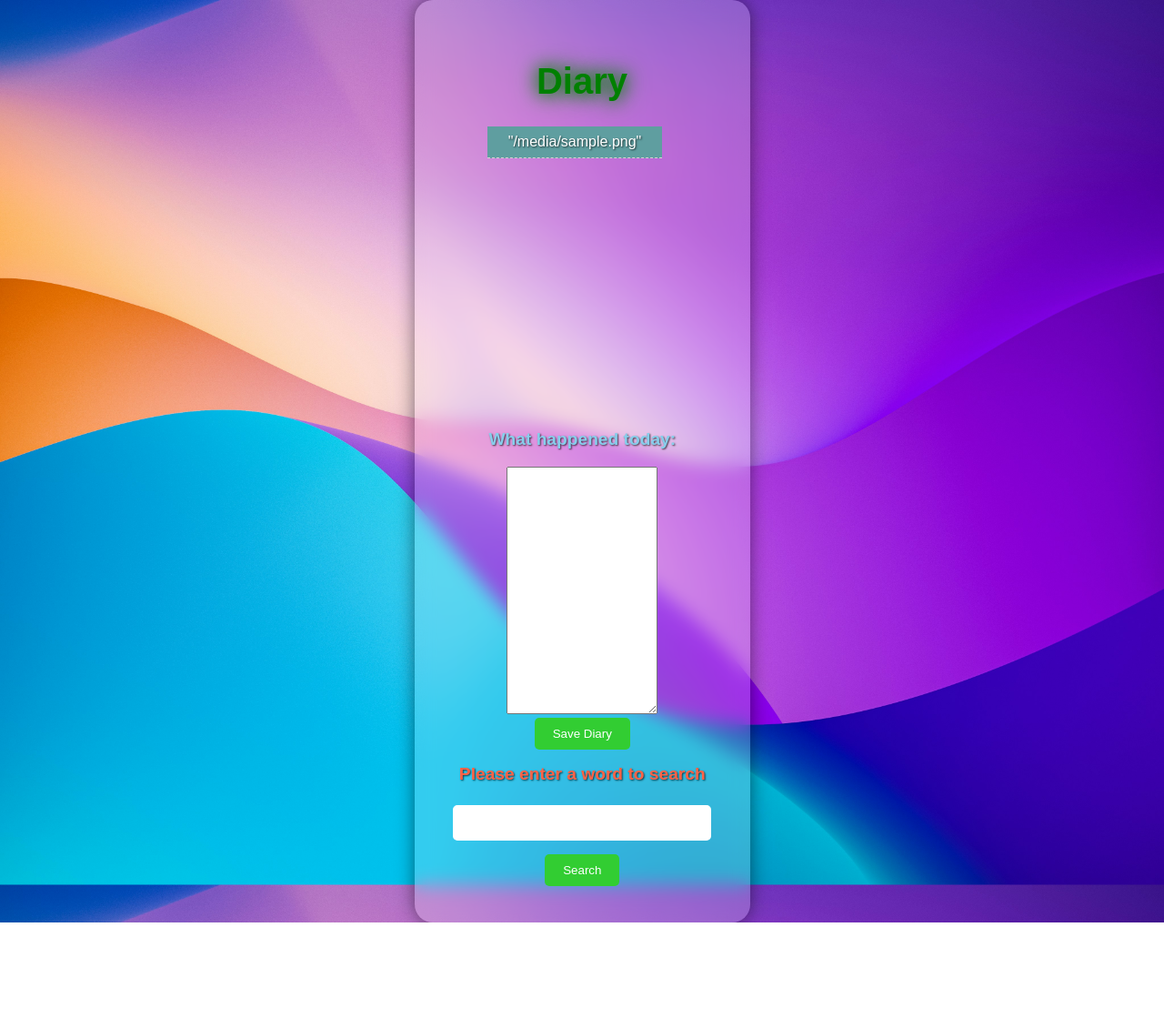
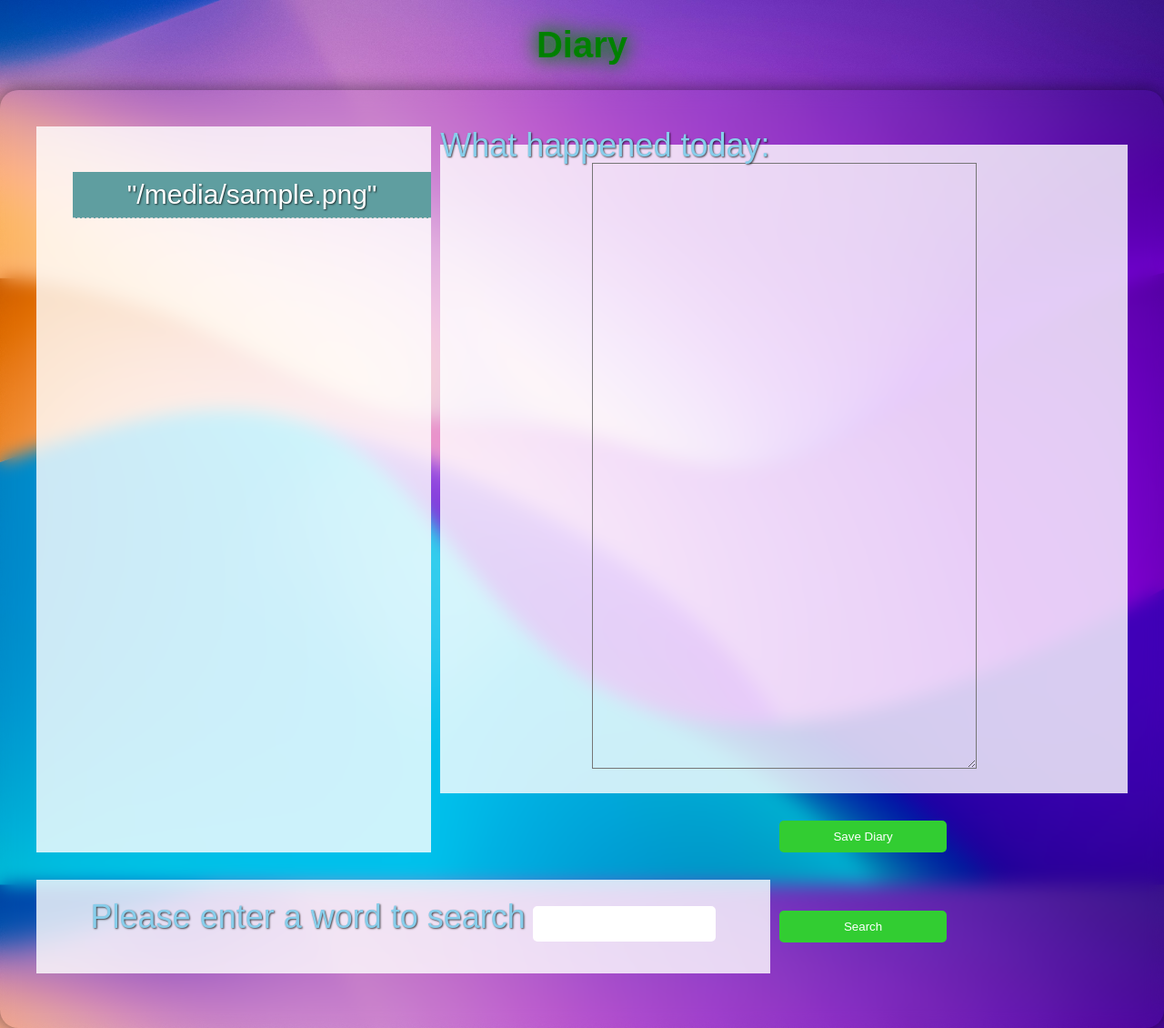
Before and after one commit to anzak-hub/Diary_Flask, a Flask app: template templates/index.html in a window 1280 px wide. Shown: the whole page at 91% size. Before the commit the page ends 1014 px from the top, so only its background shows below. Run offline with Flask 3, Linux system fonts and the light colour scheme; the template is opened without the code that fills it: most values are stand-ins (such as "Sample title", 1, 10 or a date in 2020).

Commit message:
Kampg mit Transparency

```diff
--- a/app.py
+++ b/app.py
@@ -44,8 +44,8 @@
     return render_template('index.html', message = "After selected")
     return jsonify({'status': 'success', 'selectedItem': selected_item})
 
-@app.route('/doubleclick/<int:item_id>', methods=["GET", "POST"])
-def handle_doubleclick(item_id):
+@app.route('/doubleclick', methods=["GET", "POST"])
+def handle_doubleclick():
     data = request.get_json()
     print(data)
     # Process the double-click event here
--- a/static/javascriptfile.js
+++ b/static/javascriptfile.js
@@ -23,22 +23,23 @@
 document.addEventListener('DOMContentLoaded', () => {
     const listItems = document.querySelectorAll('li');
     listItems.forEach(item => {
-        item.addEventListener('click', handleClick);
+        //item.addEventListener('click', handleClick);
+        item.addEventListener('dblclick', handleDoubleClick);
     });
 });
 
-function handleDoubleClick(itemId) {
-    fetch(`/doubleclick/${itemId}`, {
+function handleDoubleClick(event) {
+    fetch(`/doubleclick`, {
         method: 'POST',
         headers: {
             'Content-Type': 'application/json'
         },
-        body: JSON.stringify({ id: itemId , selectedItem: event.target.innerText})
+        body: JSON.stringify({ id: event.target.id , selectedItem: event.target.innerText})
     })
     .then(response => response.json())
     .then(data => {
         console.log('Success:', data);
-        alert(`Item ${itemId} was double-clicked!`);
+        alert(`Item ${event.target.id} was double-clicked!`);
     })
     .catch((error) => {
         console.error('Error:', error);
--- a/static/styles.css
+++ b/static/styles.css
@@ -6,25 +6,80 @@
     font-family: Arial, sans-serif;
     background: url('background.jpg') no-repeat center center fixed;
     background-size: cover;
-    display: flex;
+    text-align: center;
+    /*display: flex;
     justify-content: center;
     align-items: center;
-    /*height: 100vh;
+    height: 100vh;
     width: 100vh;*/
     color: #fff;
     text-shadow: 1px 1px 2px rgba(0, 0, 0, 0.7);
 }
+.items { grid-area: a;}
+.divDiaryInput { grid-area: b;}
+.save { grid-area: d;
+    align-self: center;}
+.divLabelSearch { grid-area: e;}
+.search { grid-area: f;
+    align-self: center;}
 
-.container {
+.grid-container {
+    display: grid;
+    grid-template-areas:
+        "a a b b b b"
+        "a a b b b b"
+        "a a b b b b"
+        "a a . d d ."
+        "e e e f f .";
+    grid-gap: 10px;
     background: rgba(255, 255, 255, 0.2);
     backdrop-filter: blur(10px);
     border-radius: 20px;
     padding: 40px; /* Größeres Padding für die größere Box */
     /*max-width: 700px; /* Deutlich größere Box */
-    text-align: center;
     box-shadow: 0 0 20px rgba(0, 0, 0, 0.5);
     animation: pop 0.5s ease-out;
+    transition: 0.3s;
+
+    background-color: transparent;
+
 }
+
+.grid-container > div{
+    background-color: rgba(255, 255, 255, 0.8);
+    text-align: center;
+    padding: 20px 0;
+    font-size: 30px;
+}
+
+.divDiaryInput {
+    position: relative;
+    margin: 20px 0;
+    background: rgba(0, 0, 0, .01);
+    backdrop-filter: blur(10px);
+
+}
+
+.divDiaryInput label {
+    position: absolute;
+    top: -20px;
+    left: 0;
+    font-size: 14px;
+    color: #87ceeb;
+}
+
+.divLabelSearch {
+    margin: 20px 0;
+    transition: 0.3s;
+    background-color: rgba(255, 0, 0, 0.4);
+    background:none
+}
+
+.divLabelSearch label {
+    font-size: 14px;
+    color: #87ceeb;
+}
+
 
 h1 {
     font-size: 2.5em; /* Größerer Titel für die größere Box */
@@ -32,26 +87,26 @@
     animation: pulse 2s infinite;
 }
 
-form label {
+.grid-container label {
     color: #87ceeb; /* Sky Blue */
     font-size: 1.2em; /* Größere Labels */
 }
 
-form input[type="text"] {
+.grid-container input[type="text"] {
     padding: 10px; /* Mehr Padding für größere Felder */
     border: 2px solid #fff;
     border-radius: 5px;
     margin-bottom: 15px; /* Mehr Abstand zwischen den Feldern */
-    width: 90%; /* Breitere Felder */
+   /* width: 90%;  Breitere Felder */
     transition: 0.3s;
 }
 
-form input[type="text"]:focus {
+.grid-container input[type="text"]:focus {
     border-color: #ff69b4; /* Pink */
     background-color: rgba(255, 255, 255, 0.3);
 }
 
-form input[type="submit"] {
+.grid-container input[type="submit"] {
     background-color: #32cd32; /* Lime Green */
     border: none;
     color: #fff;
@@ -61,7 +116,7 @@
     transition: 0.3s;
 }
 
-form input[type="submit"]:hover {
+.grid-container input[type="submit"]:hover {
     background-color: #228b22; /* Forest Green */
 }
 
@@ -140,15 +195,22 @@
 }
 
 #leftsideMenu ul{
-    width: 12em;
-    height: 20em;
+    /*width: 12em;
+    height: 20em;*/
     overflow: scroll;
     overflow-x: hidden;
 }
 
 #diaryInput{
-    width: 12em;
-    height: 20em;
+    /*width: 12em;
+    height: 20em;*/
     overflow: scroll;
     overflow-x: hidden;
+    background-color: transparent;
 }
+
+#diaryInput textarea{
+    width: 100%;
+    height: 100%;
+    box-sizing: border-box;
+}
--- a/templates/index.html
+++ b/templates/index.html
@@ -8,40 +8,45 @@
     <script src="{{url_for('static', filename='javascriptfile.js')}}"></script>
 </head>
 <body>
-    <div class="container">
+
     <h1>Diary</h1>
-        <form method="POST">
+    <form method="POST"></form>
+        <div class="grid-container">
+
             <!--label for="height">Height (cm)</label-->
             <!--input type="number" name="height" id="height" required><br><br-->
 
-            <section>
+
             <div id="leftsideMenu" name="comp_select" class="items">
                 <ul style="list-style-type:none", class="files_names_list">
                     {% for file in files %}
-                            <li class="file_name"  tabindex="1" ondblclick = "handleDoubleClick('{{ loop.index }}')">
+                        <li class="file_name"  tabindex="1" ondblclick = "handleDoubleClick(event);">
                                 "{{file}}"
                         </li>
                     {% endfor %}
                 </ul>
             </div>
 
-                <p><label for="diaryInput">What happened today:</label></p>
-                <textarea id="diaryInput" name="diaryInput" rows="4" cols="50">{{ message }}</textarea>
-            </section>
+            <div id="divDiaryInput" name="divDiaryInput" class="divDiaryInput">
+                <label for="diaryInput" id="label1" class="label1">What happened today:</label>
+                <textarea id="diaryInput" class="textArea" name="diaryInput" rows="44" cols="50">{{ message }}</textarea>
+            </div>
+
             <!--label for="weight">Weight (kg)</label-->
             <!--input type="number" name="weight" id="weight" required><br><br-->
 
 
-            <input type="submit" name="save" value="Save Diary">
+            <input type="submit" name="save" class="save" id="save" value="Save Diary">
 
-            <label>
-                <p>Please enter a word to search</p>
+            <div id="divLabelSearch" name="divLabelSearch" class="divLabelSearch">
+                <label for="wordToSearch" id="labelSearch" class="labelSearch" >Please enter a word to search</label>
                 <input type="text" id="wordToSearch" name="wordToSearch" maxlength="20">
-            </label>
-            <input type="submit" name="search" value="Search">
-        </form>
+            </div>
+            <input type="submit" name="search" class="search" id="search" value="Search">
+
 
         </div>
+    </form>
 
 </body>
 </html>
```
Lines whose indentation alone changed are shown as unchanged.
